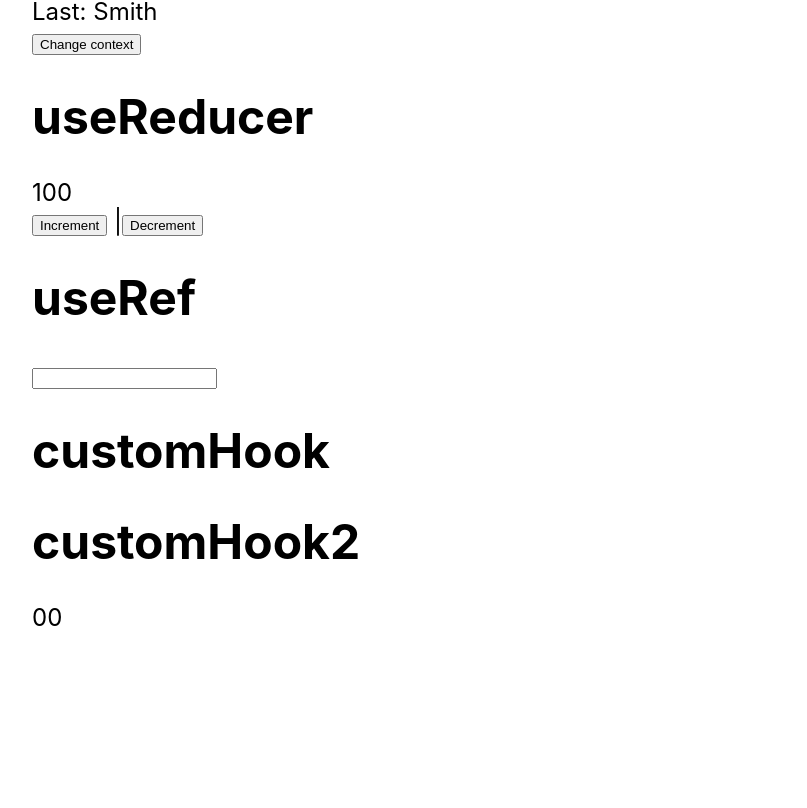
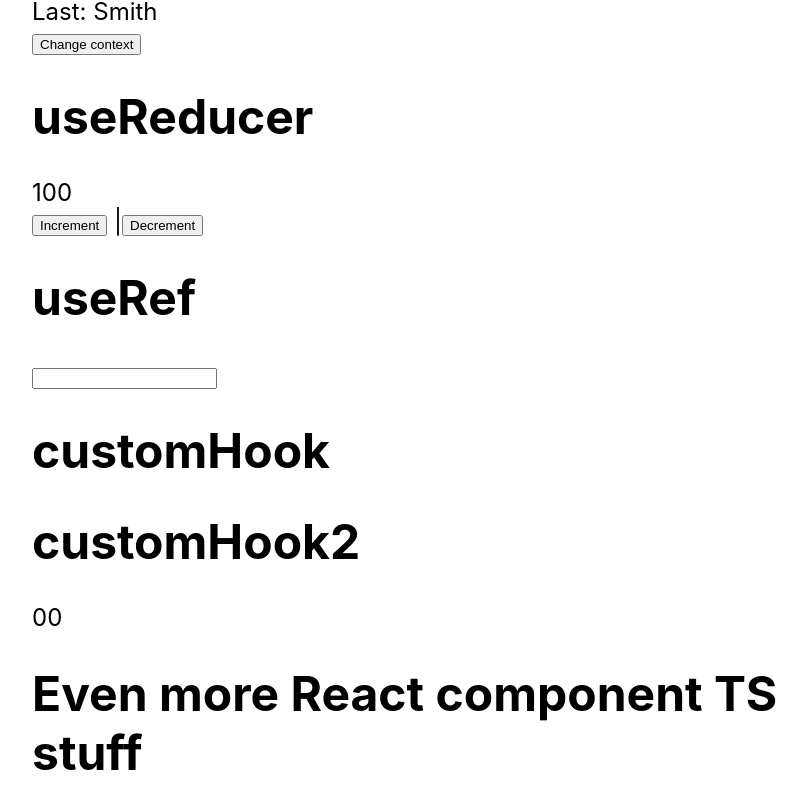
Before and after one commit to kureharyosuke/React-TypeScript, a React (Create React App) app in the folder React-Hook-Master/ts-hooks/: page / in a window 1280 px wide. Shown: the part 505-1313 px from the top of the page, without its empty margins (208-1015 px from the left). Before the commit the page ends 1153 px from the top, so only its background shows below. Built offline with nearby package versions, Linux system fonts and the light colour scheme; no server answers.

Commit message:
8. New ReactComponent Type

```diff
--- a/React-Hook-Master/ts-hooks/src/App.tsx
+++ b/React-Hook-Master/ts-hooks/src/App.tsx
@@ -26,6 +26,7 @@ function App() {
       <CustomHookComponent />
       <h1>customHook2</h1>
       <CustomHookComponent2 />
+      <h1>Even more React component TS stuff</h1>
     </div>
   );
 }
```
Also changed, not shown: React-Hook-Master/ts-hooks/src/EvenMoreReactComponent.tsx (added, +14 -0 lines).
